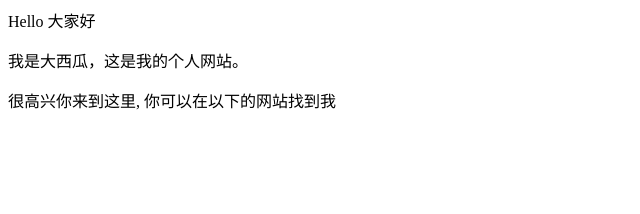
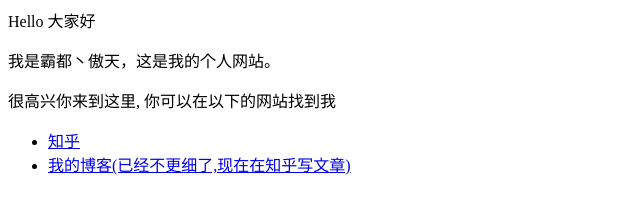
Before and after one commit to ghlg1998/ghlg1998, a plain HTML site: page index.html in a window 1280 px wide. Shown: the whole page, without its empty margins (0-640 px from the left). Drawn offline with Linux system fonts and the light colour scheme.

Commit message:
Update index.html

```diff
--- a/index.html
+++ b/index.html
@@ -1,3 +1,8 @@
 <p>Hello 大家好</p>
-<p>我是大西瓜，这是我的个人网站。 </p>
+<p>我是霸都丶傲天，这是我的个人网站。 </p>
 <p>很高兴你来到这里, 你可以在以下的网站找到我</p>
+
+<ul>
+  <li> <a href="https://www.zhihu.com/people/AJLoveChina">知乎</a> </li>
+  <li> <a href="http://hejie.nigeerhuo.com">我的博客(已经不更细了,现在在知乎写文章)</a> </li>
+</ul>
```
